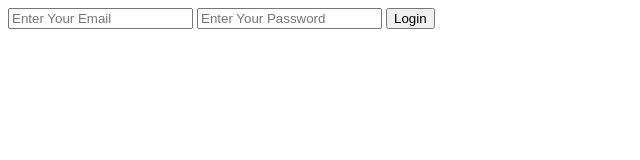
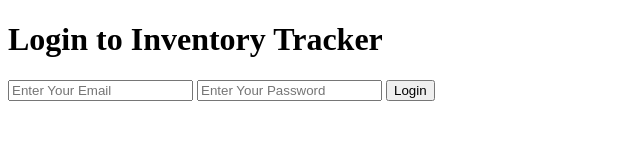
Before and after one commit to LadyNazlia/inventory-tracker, a website: page login.html in a window 1280 px wide. Shown: the whole page, without its empty margins (0-640 px from the left). Drawn offline with Linux system fonts and the light colour scheme.

Commit message:
added heading and layout to login page

```diff
--- a/login.html
+++ b/login.html
@@ -7,6 +7,7 @@
     <title>Inventory Login</title>
 </head>
 <body>
+    <h1>Login to Inventory Tracker</h1>
     <input type="email" placeholder="Enter Your Email">
     <input type="password" placeholder="Enter Your Password">
     <button type="submit">Login</button>
```
